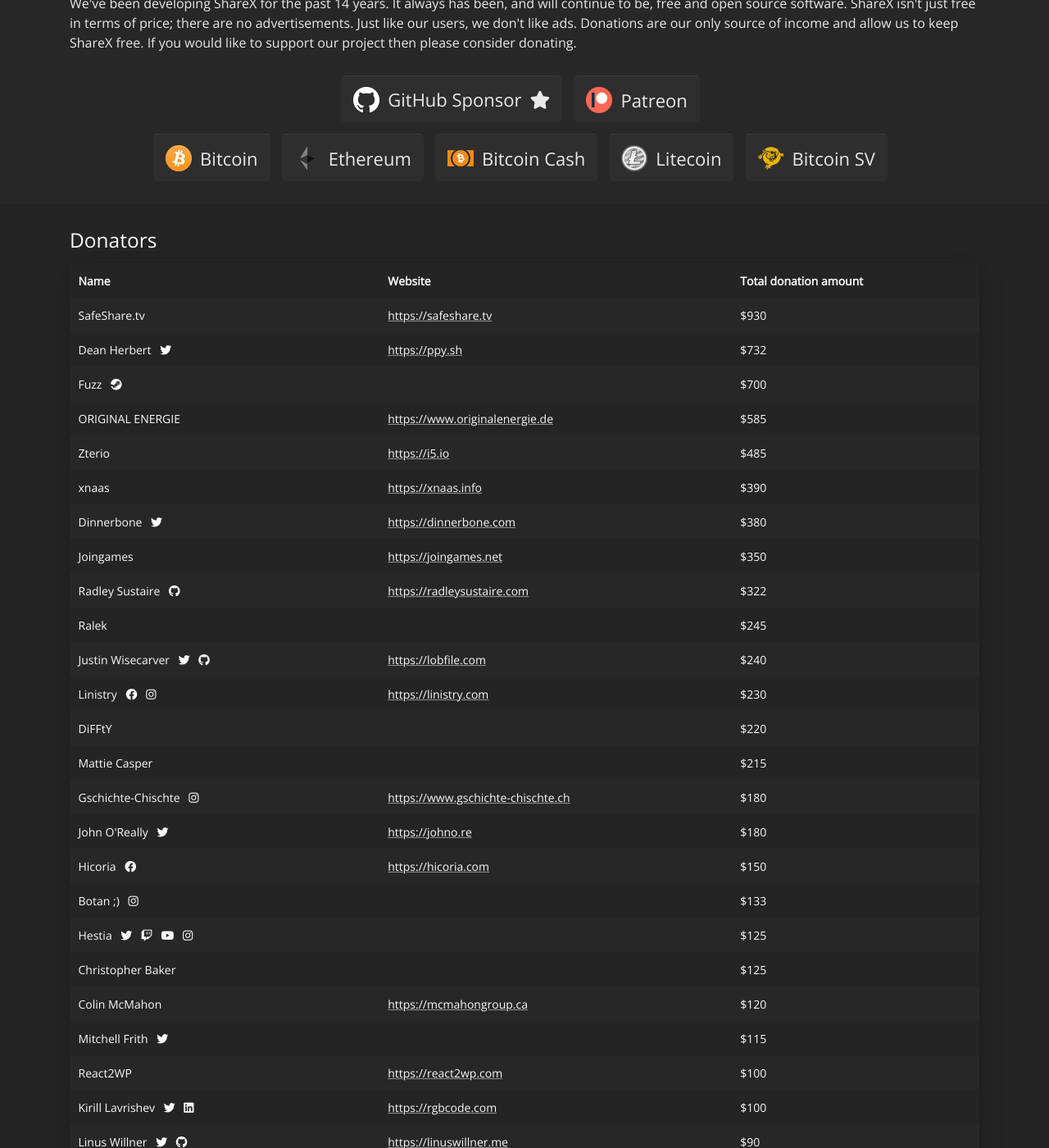
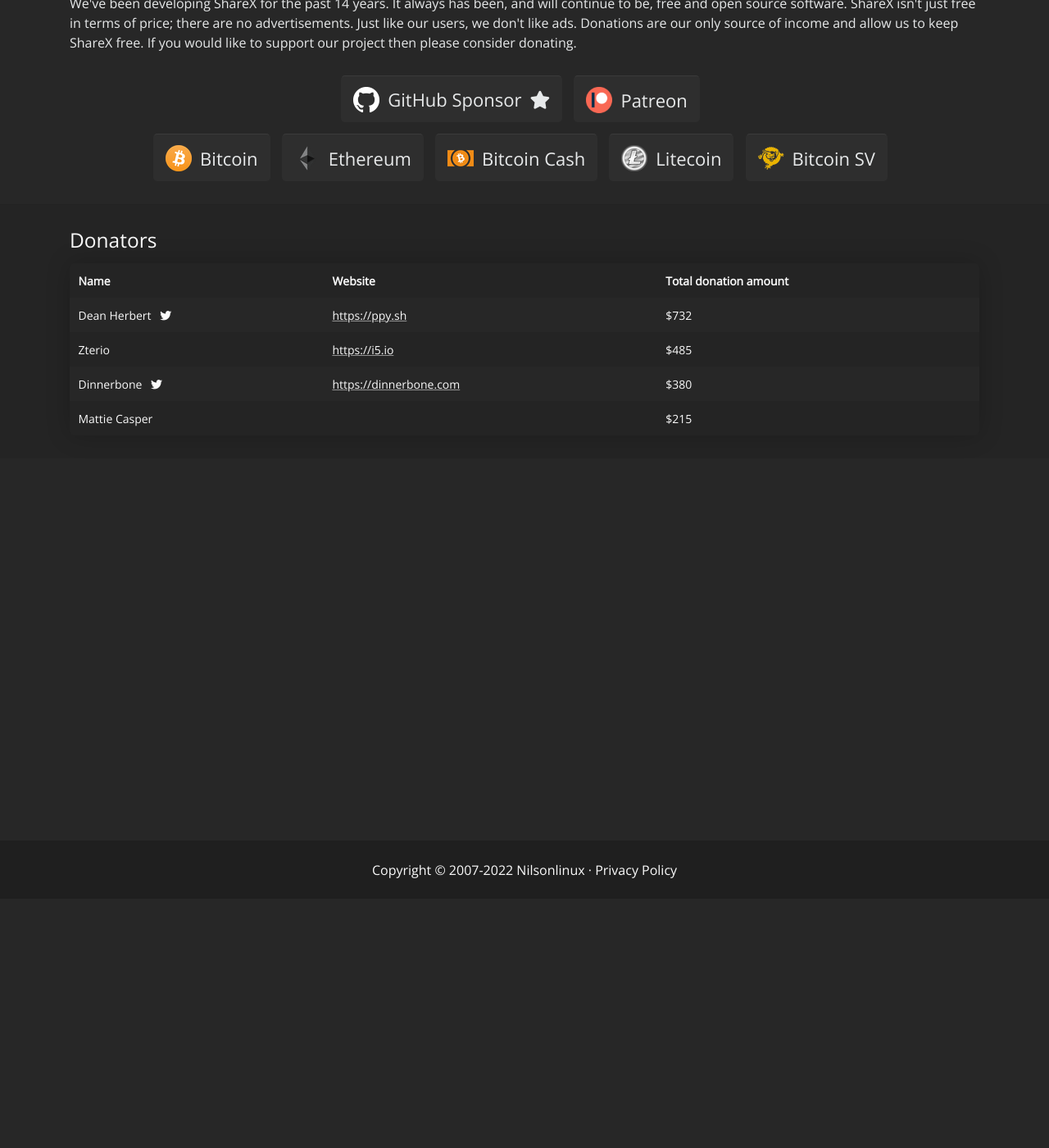
Before and after one commit to suportemasterbot/suportemasterbot.github.io, a Jekyll site: the page built from donate.html, in a window 1280 px wide and 1400 px high, scrolled down 304 px. Shown: the whole window at 82% size. Built offline with Jekyll 4.4.1, drawn with Linux system fonts in a browser that asks for light colours; after the commit the page ends 934 px from its top, so only the background shows below that; some of the changed text lies outside the part shown.

Commit message:
Add files via upload

```diff
--- a/_data/donators.yml
+++ b/_data/donators.yml
@@ -14,225 +14,3 @@
 
 - name: Mattie Casper
   amount: 215
-
-- name: xnaas
-  website: https://xnaas.info
-  amount: 390
-
-- name: Hicoria
-  facebook: https://www.facebook.com/hicoria
-  website: https://hicoria.com
-  amount: 150
-
-- name: Ralek
-  amount: 245
-
-- name: Christopher Baker
-  amount: 125
-
-- name: Radley Sustaire
-  github: https://github.com/RadGH
-  website: https://radleysustaire.com
-  amount: 322
-
-- name: Kevin Ramsaur
-  amount: 90
-
-- name: Botan ;)
-  instagram: https://www.instagram.com/kyoukeiken
-  amount: 133
-
-- name: Mitchell Frith
-  twitter: https://twitter.com/Mitch_SGG
-  amount: 115
-
-- name: Linus Willner
-  twitter: https://twitter.com/linuswillner
-  github: https://github.com/linuswillner
-  website: https://linuswillner.me
-  amount: 90
-
-- name: Umut Berk Alkan
-  amount: 75
-
-- name: BraveSloth
-  amount: 70
-
-- name: Justin Wisecarver
-  twitter: https://twitter.com/lithium720
-  github: https://github.com/lithium720
-  website: https://lobfile.com
-  amount: 240
-
-- name: James Baggs
-  github: https://github.com/jamesharrisonbaggs
-  amount: 62
-
-- name: EJH2
-  github: https://github.com/EJH2
-  website: https://ej.gl
-  amount: 50
-
-- name: TheTimmaeh
-  twitter: https://twitter.com/TheTimmaeh
-  amount: 89
-
-- name: Nogar
-  amount: 40
-
-- name: LazyShpee
-  github: https://github.com/LazyShpee
-  amount: 40
-
-- name: Matthew Burgess
-  amount: 30
-
-- name: Matthew Burnett
-  github: https://github.com/lucario
-  amount: 25
-
-- name: Patchy Knowly
-  amount: 20
-
-- name: dimon222
-  github: https://github.com/dimon222
-  amount: 20
-
-- name: tehbasshunter
-  twitter: https://twitter.com/tehbasshunter
-  amount: 20
-
-- name: Willard Wider
-  amount: 10
-
-- name: Marvin Beuters
-  amount: 10
-
-- name: xBytez
-  amount: 10
-
-- name: FossHub
-  website: https://www.fosshub.com
-
-- name: Eco Web Design
-  facebook: https://www.facebook.com/EcoWebDesign
-  linkedin: https://www.linkedin.com/company/eco-web-design
-  website: https://ecowebdesign.com
-  amount: 50
-
-- name: Fuzz
-  steam: https://steamcommunity.com/id/SammyFuzz
-  amount: 700
-
-- name: Michelle Wexler
-  website: https://www.onrainsagi.com
-  amount: 50
-
-- name: Alexandr Kazakov
-  amount: 60
-
-- name: Junior™
-  twitter: https://twitter.com/juniortm
-  amount: 27
-
-- name: Scott Sarver
-  amount: 70
-
-- name: Linistry
-  facebook: https://www.facebook.com/Linistry
-  instagram: https://www.instagram.com/officiallinistry
-  website: https://linistry.com
-  amount: 230
-
-- name: Kamil Monicz
-  github: https://github.com/Zaczero
-  linkedin: https://www.linkedin.com/in/kamil-monicz
-  amount: 25
-
-- name: DiFFtY
-  amount: 220
-
-- name: Yme Brugts
-  github: https://github.com/ymebrugts
-  amount: 81
-
-- name: Hooke007
-  amount: 40
-
-- name: SafeShare.tv
-  website: https://safeshare.tv
-  amount: 930
-
-- name: Rosie Leung
-  github: https://github.com/rosieleung
-  website: https://rosieleung.com
-  amount: 80
-
-- name: Jonathan@AmberstoneDigital
-  amount: 10
-
-- name: John O'Really
-  twitter: https://twitter.com/John_O_Really
-  website: https://johno.re
-  amount: 180
-
-- name: VJ Galaxy
-  amount: 21
-
-- name: Hestia
-  twitter: https://twitter.com/hestia__23
-  twitch: https://www.twitch.tv/hestia_23
-  youtube: https://www.youtube.com/user/23hestia
-  instagram: http://instagram.com/alethia23
-  amount: 125
-
-- name: RANKTW
-  github: https://github.com/RANKTW
-  steam: https://steamcommunity.com/id/RANKTW
-  youtube: https://www.youtube.com/c/RANKTW
-  twitter: https://twitter.com/oRANKTW
-  amount: 20
-
-- name: Joingames
-  website: https://joingames.net
-  amount: 350
-
-- name: Neo
-  amount: 30
-
-- name: Gschichte-Chischte
-  instagram: https://www.instagram.com/gschichte.chischte
-  website: https://www.gschichte-chischte.ch
-  amount: 180
-
-- name: Dapal
-  github: https://github.com/dapal-003
-  steam: https://steamcommunity.com/id/Dapal-003/
-  amount: 40
-
-- name: patriusek
-  steam: https://steamcommunity.com/id/patriusek
-  amount: 20
-
-- name: ORIGINAL ENERGIE
-  website: https://www.originalenergie.de
-  amount: 585
-
-- name: Kirill Lavrishev
-  twitter: https://twitter.com/thekirillrocks
-  linkedin: https://www.linkedin.com/in/kirill-lavrishev/
-  website: https://rgbcode.com
-  amount: 100
-
-- name: Colin McMahon
-  website: https://mcmahongroup.ca
-  amount: 120
-
-- name: ACertainCoder
-  github: https://github.com/ACertainCoder
-  steam: https://steamcommunity.com/id/acertaincoder
-  amount: 56
-
-- name: React2WP
-  website: https://react2wp.com
-  amount: 100
```
